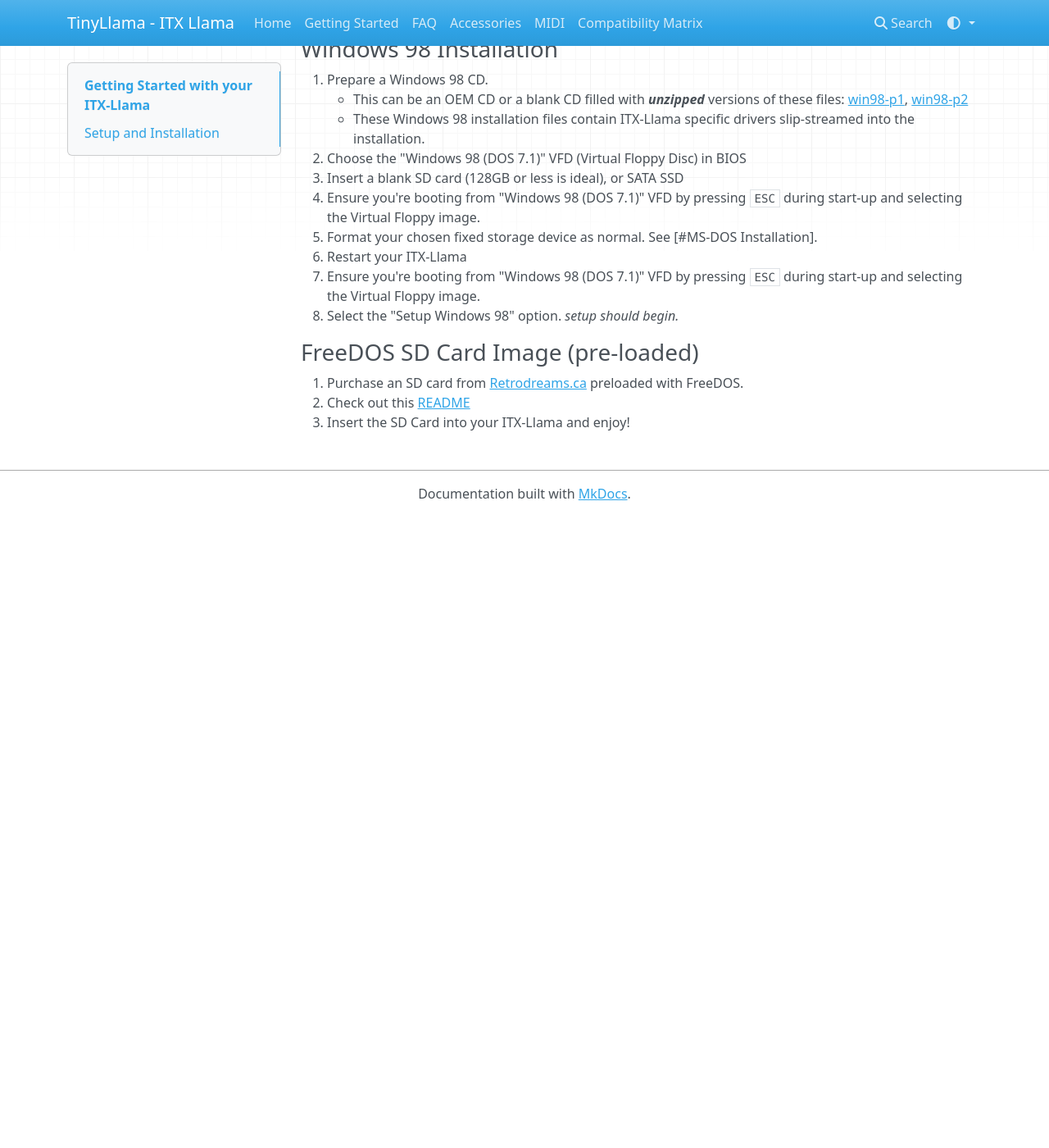
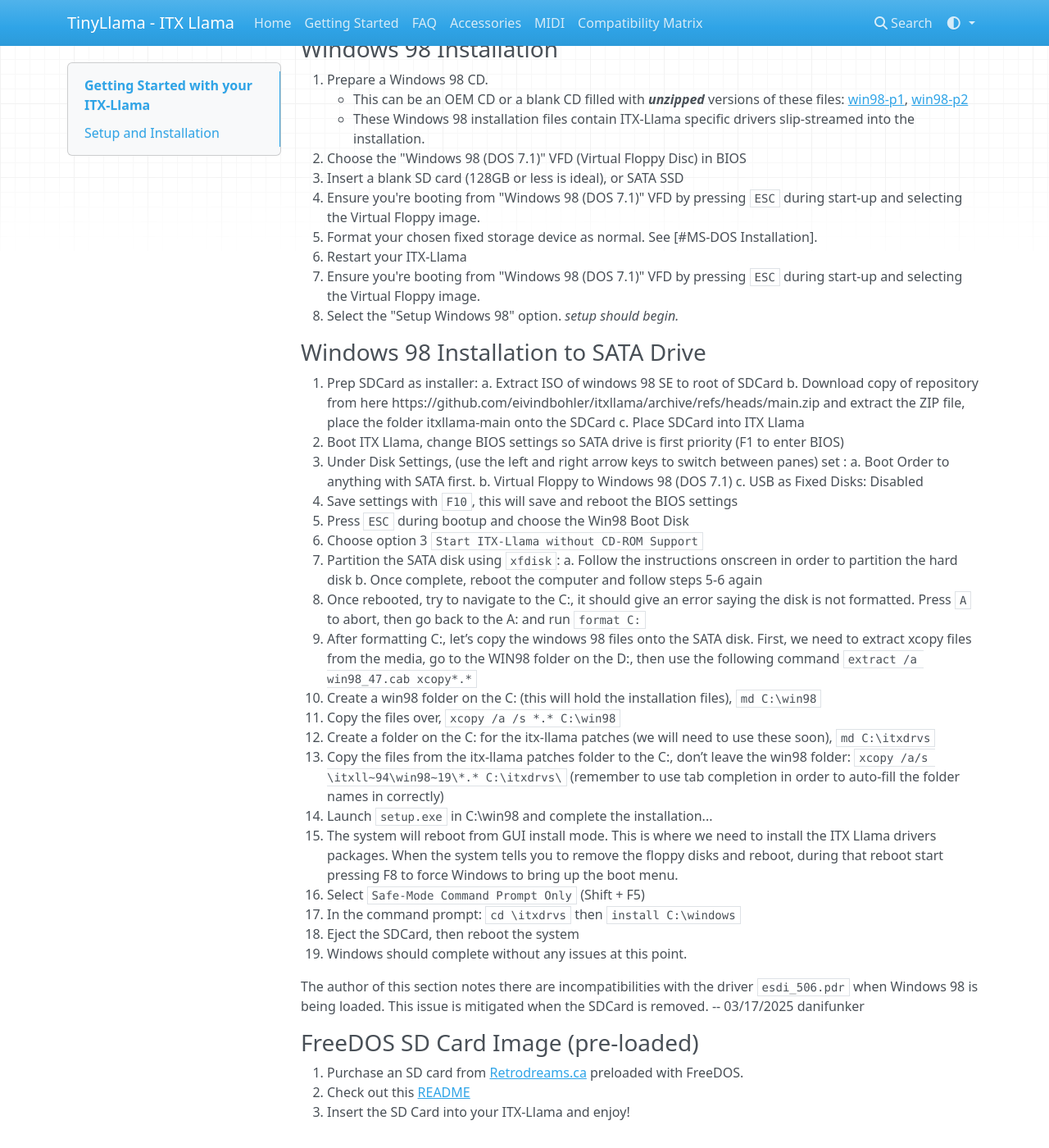
Before and after one commit to timesscar/tinyllama-docs, an MkDocs documentation site: the page built from docs/itxllama/getting-started-setup.md, in a window 1280 px wide and 1400 px high, scrolled down 523 px. Shown: the whole window at 82% size. Built offline with MkDocs 1.6.1, drawn with Linux system fonts in a browser that asks for light colours; nearby versions of some CDN libraries; before the commit the page ends 1153 px from its top, so only the background shows below that.

Commit message:
added windows 98 instructions for sdcard

```diff
--- a/docs/itxllama/getting-started-setup.md
+++ b/docs/itxllama/getting-started-setup.md
@@ -30,6 +30,37 @@
 1. Ensure you're booting from "Windows 98 (DOS 7.1)" VFD by pressing `ESC` during start-up and selecting the Virtual Floppy image.
 1. Select the "Setup Windows 98" option.  _setup should begin._
 
+### Windows 98 Installation to SATA Drive
+1. Prep SDCard as installer:
+    a.  Extract ISO of windows 98 SE to root of SDCard
+    b.  Download copy of repository from here https://github.com/eivindbohler/itxllama/archive/refs/heads/main.zip and extract the ZIP file, place the folder itxllama-main onto the SDCard
+    c.  Place SDCard into ITX Llama
+1. Boot ITX Llama, change BIOS settings so SATA drive is first priority (F1 to enter BIOS)
+1. Under Disk Settings, (use the left and right arrow keys to switch between panes) set :
+    a.  Boot Order to anything with SATA first.
+    b.  Virtual Floppy to Windows 98 (DOS 7.1)
+    c.  USB as Fixed Disks: Disabled
+1. Save settings with `F10`, this will save and reboot the BIOS settings
+1. Press `ESC` during bootup and choose  the Win98 Boot Disk
+1. Choose option 3 `Start ITX-Llama without CD-ROM Support`
+1. Partition the SATA disk using `xfdisk`:
+    a.  Follow the instructions onscreen in order to partition the hard disk
+    b.  Once complete, reboot the computer and follow steps 5-6 again
+1. Once rebooted, try to navigate to the C:, it should give an error saying the disk is not formatted. Press `A` to abort, then go back to the A: and run `format C:`
+1. After formatting C:, let’s copy the windows 98 files onto the SATA disk. First, we need to extract xcopy  files from the media, go to the WIN98 folder on the D:, then use the following command `extract /a win98_47.cab xcopy*.*`
+1. Create a win98 folder on the C: (this will hold the installation files), `md C:\win98`
+1. Copy the files over, `xcopy /a /s *.* C:\win98 `
+1. Create a folder on the C: for the itx-llama patches (we will need to use these soon), `md C:\itxdrvs`
+1. Copy the files from the itx-llama patches folder to the C:, don’t leave the win98 folder: `xcopy /a/s \itxll~94\win98~19\*.* C:\itxdrvs\` (remember to use tab completion in order to auto-fill the folder names in correctly)
+1. Launch `setup.exe` in C:\win98 and complete the installation...
+1. The system will reboot from GUI install mode. This is where we need to install the ITX Llama drivers packages. When the system tells you to remove the floppy disks and reboot, during that reboot start pressing F8 to force Windows to bring up the boot menu.
+1. Select `Safe-Mode Command Prompt Only` (Shift + F5)
+1. In the command prompt: `cd \itxdrvs` then `install C:\windows`
+1. Eject the SDCard, then reboot the system
+1. Windows should complete without any issues at this point.
+
+The author of this section notes there are incompatibilities with the driver `esdi_506.pdr` when Windows 98 is being loaded. This issue is mitigated when the SDCard is removed. -- 03/17/2025 danifunker
+
 ### FreeDOS SD Card Image (pre-loaded)
 1. Purchase an SD card from [Retrodreams.ca][Retrodreams-FreeDOS] preloaded with FreeDOS.
 2. Check out this [README](getting-started-freedos-sdcard.md)
```
